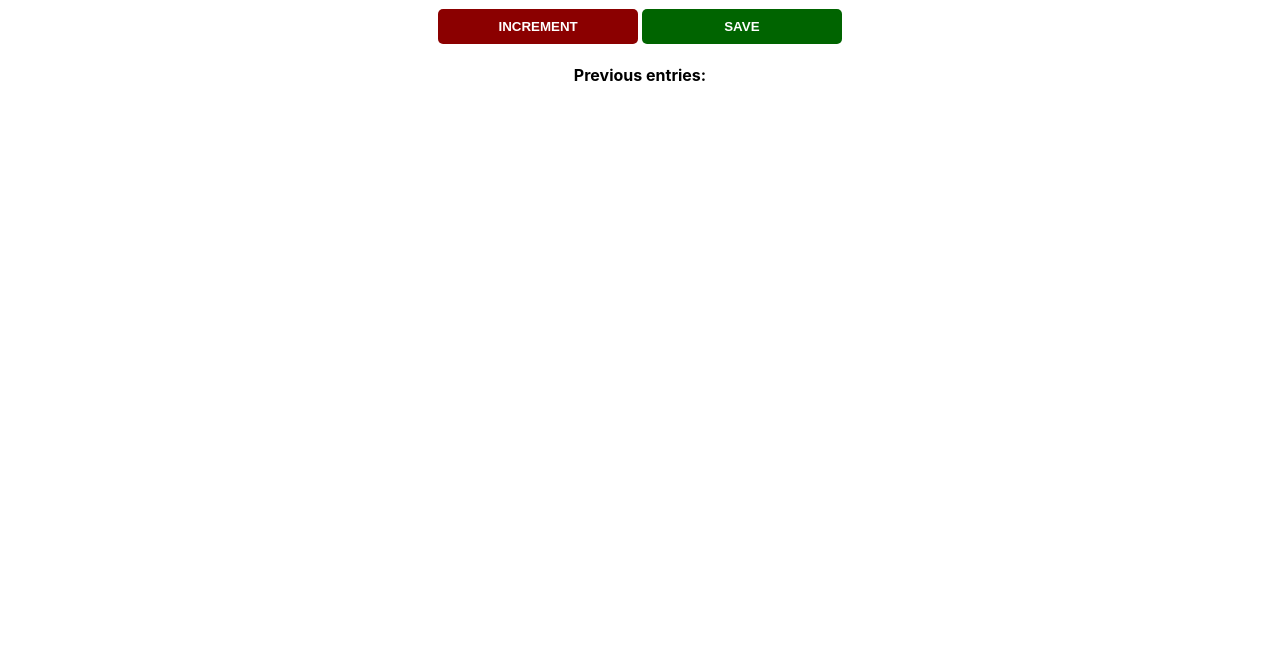
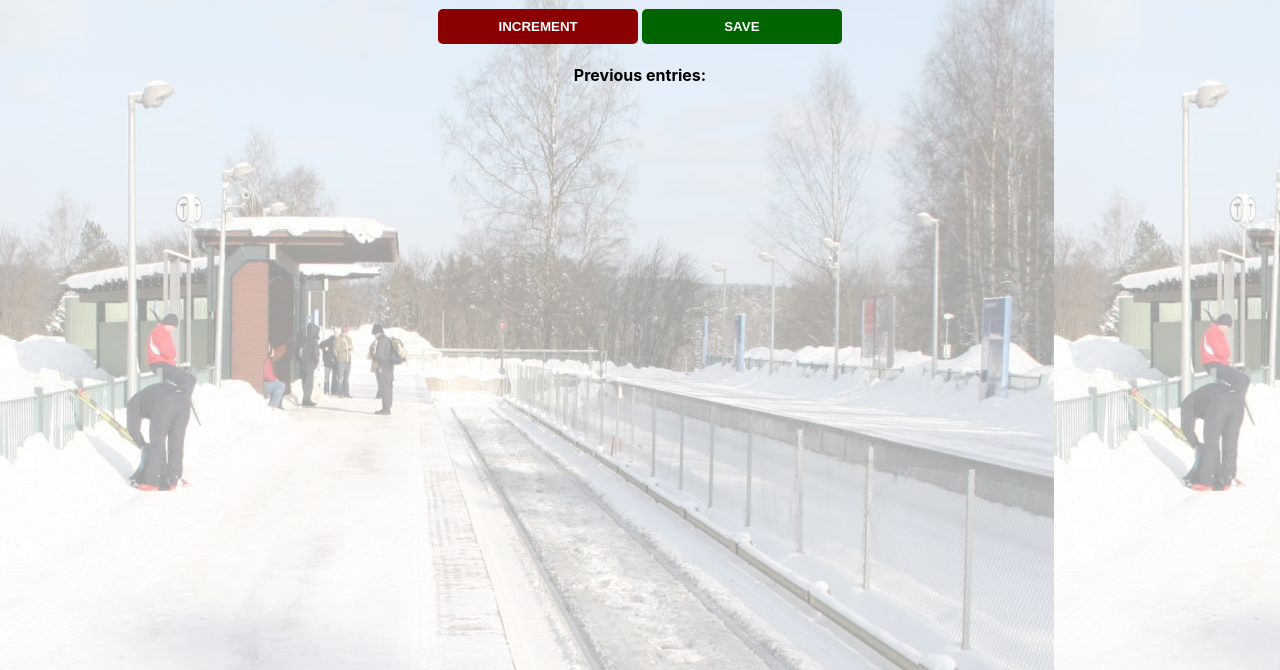
Before and after one commit to b0rke-mborina/passenger-counter, a plain HTML site: page index.html in a window 1280 px wide. Shown: the part 130-800 px from the top of the page. Drawn offline with Linux system fonts and the light colour scheme.

Commit message:
Added background, cleaned CSS code

```diff
--- a/index.css
+++ b/index.css
@@ -1,4 +1,5 @@
 body {
+	background-image: url("station.jpg");
 	font-family: -apple-system, BlinkMacSystemFont, 'Segoe UI', Roboto, Oxygen,
 		Ubuntu, Cantarell, 'Open Sans', 'Helvetica Neue', sans-serif;
 	font-weight: bold;
```
Also changed, not shown: station.jpg (added). Lines whose indentation alone changed are shown as unchanged.
